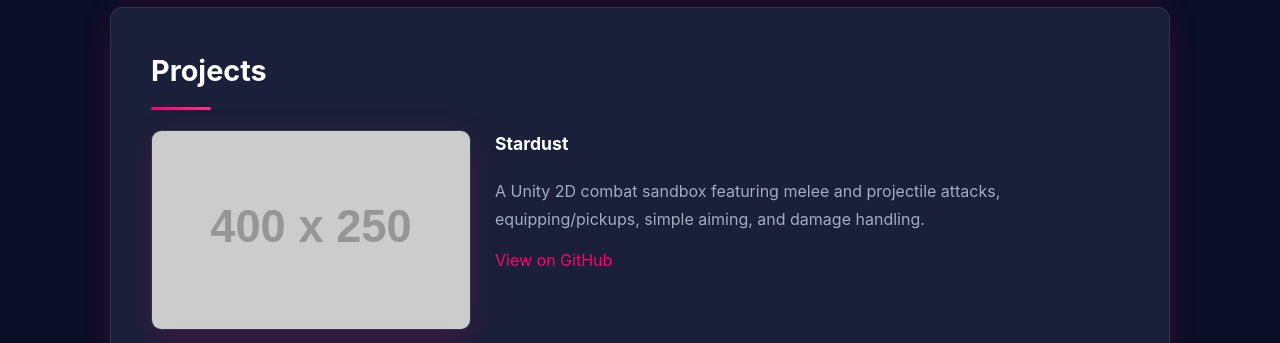
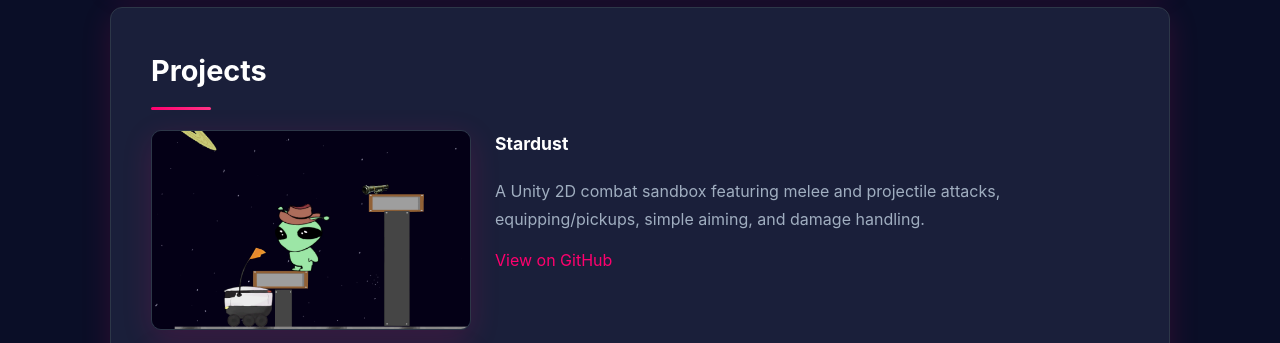
Before and after one commit to Rosel1a/Portfolio, a plain HTML site: page index.html in a window 1280 px wide. Shown: the part 1220-1563 px from the top of the page. Drawn offline with Linux system fonts and the light colour scheme; placeholder pictures from the web are drawn by us.

Commit message:
added stardustPic

```diff
--- a/index.html
+++ b/index.html
@@ -108,7 +108,7 @@
       <ul class="projects-list">
         <!-- Each project item contains an image and description -->
         <li class="project-item">
-          <img src="https://via.placeholder.com/400x250?text=Project+1" alt="Project 1 screenshot" class="project-image">
+          <img src="pictures\stardustPic.png" alt="Project 1 screenshot" class="project-image">
           <div class="project-content">
             <strong>Stardust</strong>
             <p>A Unity 2D combat sandbox featuring melee and projectile attacks, equipping/pickups, simple aiming, and damage handling.</p>
```
Also changed, not shown: pictures/stardustPic.png (added).
